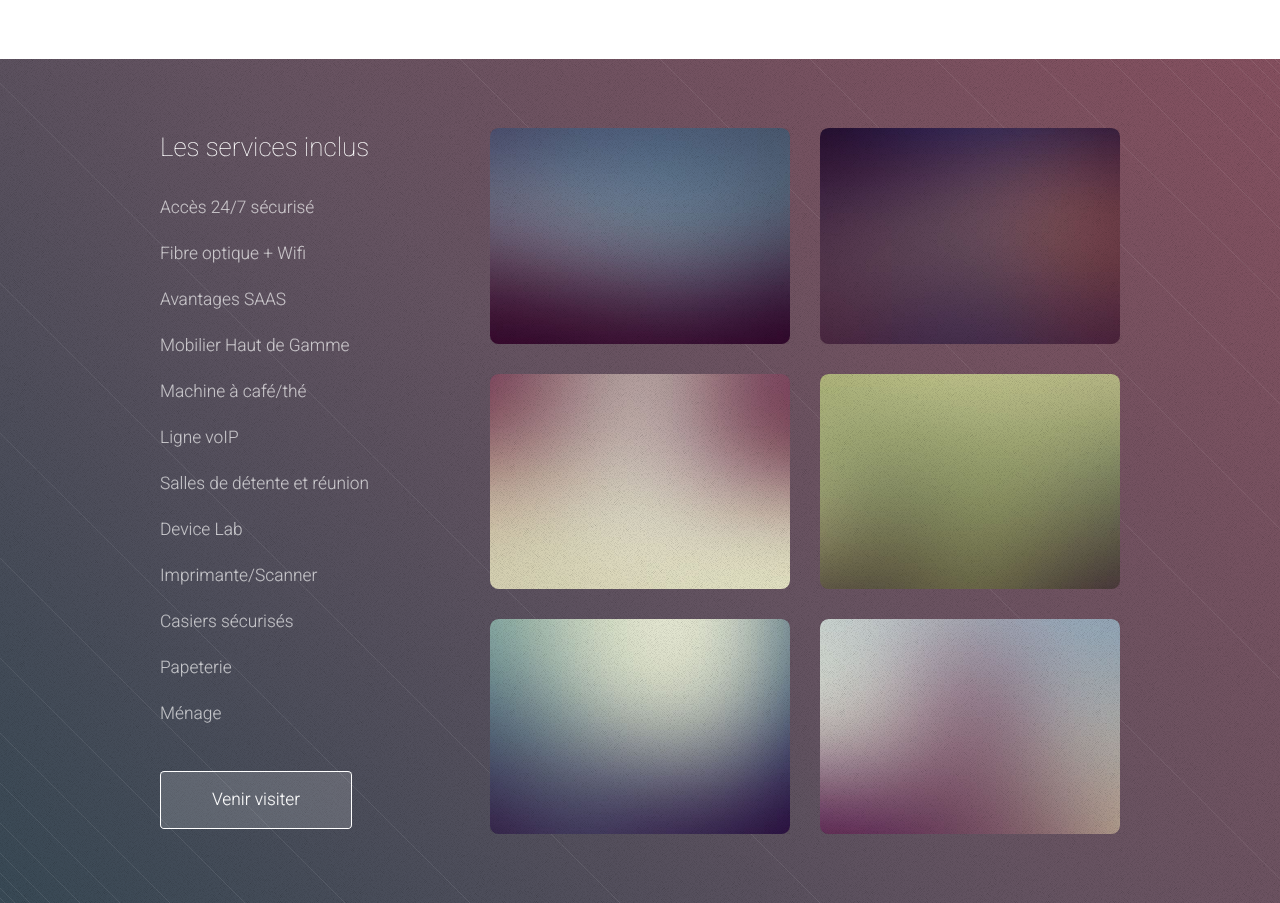
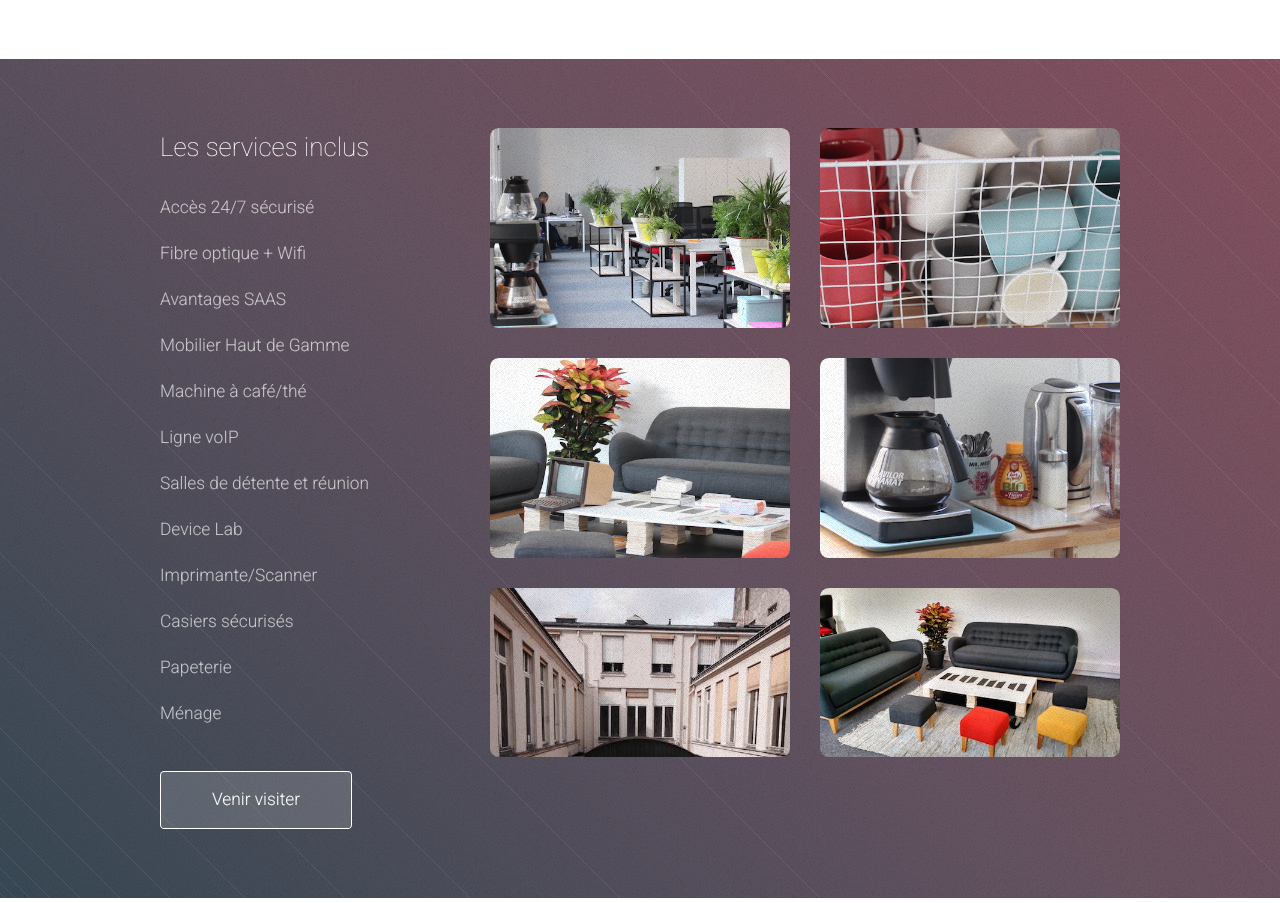
Before and after one commit to mekza/devfloor.github.io, a plain HTML site: page index.html in a window 1280 px wide. Shown: the part 1860-2763 px from the top of the page. Drawn offline with Linux system fonts and the light colour scheme.

Commit message:
add pics

```diff
--- a/index.html
+++ b/index.html
@@ -120,16 +120,16 @@
 							</div>
 							<div class="8u">
 								<div class="row no-collapse">
-									<div class="6u"><a href="#" class="image fit"><img src="images/pic01.jpg" alt="" /></a></div>
-									<div class="6u"><a href="#" class="image fit"><img src="images/pic02.jpg" alt="" /></a></div>
+									<div class="6u"><a href="#" class="image fit"><img src="images/salle2.jpg" alt="" /></a></div>
+									<div class="6u"><a href="#" class="image fit"><img src="images/mugs.jpg" alt="" /></a></div>
 								</div>
 								<div class="row no-collapse">
-									<div class="6u"><a href="#" class="image fit"><img src="images/pic03.jpg" alt="" /></a></div>
-									<div class="6u"><a href="#" class="image fit"><img src="images/pic04.jpg" alt="" /></a></div>
+									<div class="6u"><a href="#" class="image fit"><img src="images/minitel.jpg" alt="" /></a></div>
+									<div class="6u"><a href="#" class="image fit"><img src="images/coffee.jpg" alt="" /></a></div>
 								</div>
 								<div class="row no-collapse">
-									<div class="6u"><a href="#" class="image fit"><img src="images/pic05.jpg" alt="" /></a></div>
-									<div class="6u"><a href="#" class="image fit"><img src="images/pic06.jpg" alt="" /></a></div>
+									<div class="6u"><a href="#" class="image fit"><img src="images/exterieur.jpg" alt="" /></a></div>
+									<div class="6u"><a href="#" class="image fit"><img src="images/detente.jpg" alt="" /></a></div>
 								</div>
 							</div>
 						</div>
```
Also changed, not shown: images/coffee.jpg (added), images/detente.jpg (added), images/exterieur.jpg (added), images/minitel.jpg (added), images/mugs.jpg (added), images/salle2.jpg (added), 1 other file.
